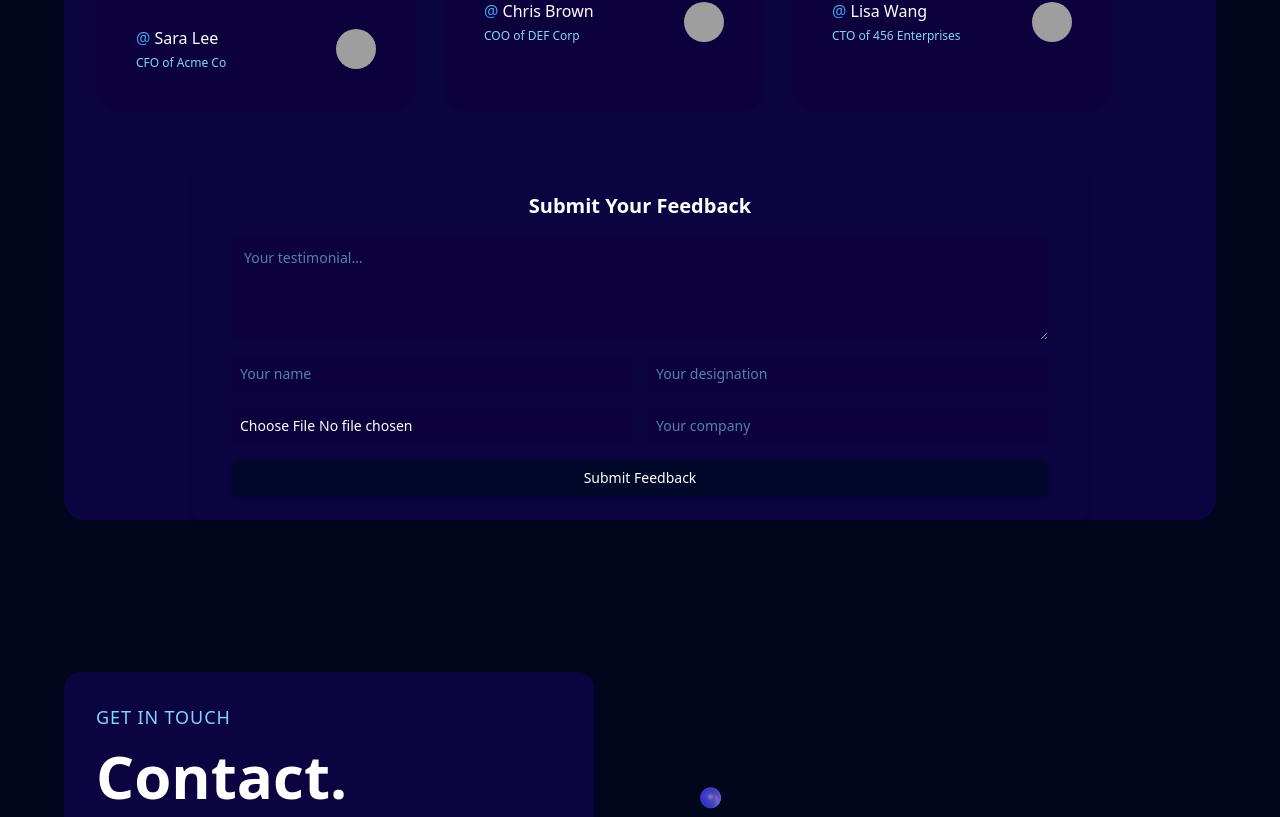
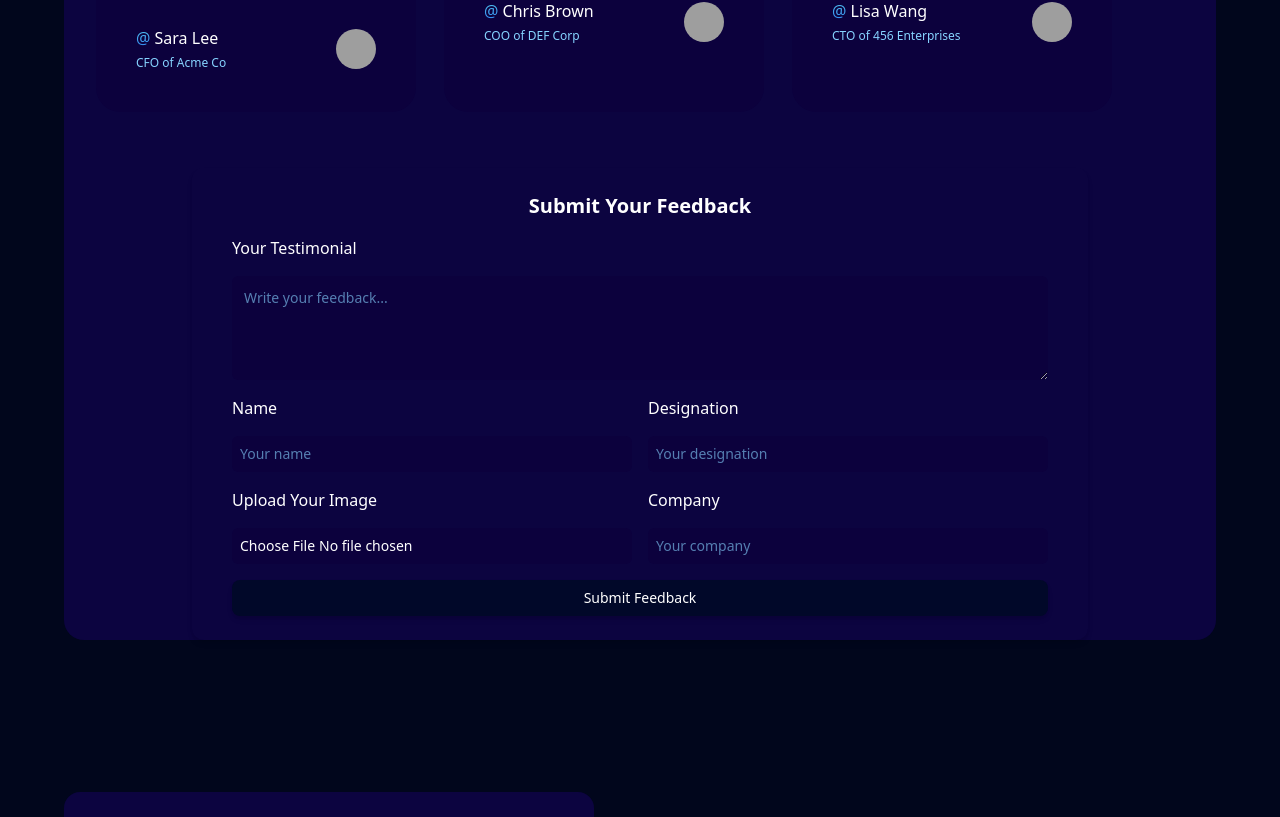
Before and after one commit to atish0117/NewPortfolio, a React (Vite) app: page / in a window 1280 px wide. Shown: the part 4911-5728 px from the top of the page. Built offline with nearby package versions, Linux system fonts and the light colour scheme; grey boxes are pictures that could not be loaded.

Commit message:
update feedback form with label

```diff
--- a/src/Components/FeedbackForm.jsx
+++ b/src/Components/FeedbackForm.jsx
@@ -18,16 +18,19 @@ const FeedbackForm = () => {
   const [errors, setErrors] = useState({});
   const [loading, setLoading] = useState(false);
 
+  // handle input change
   const handleChange = (e) => {
     setForm({ ...form, [e.target.name]: e.target.value });
     setErrors({ ...errors, [e.target.name]: "" });
   };
 
+  // handle image change
   const handleImageChange = (e) => {
     setImageFile(e.target.files[0]);
     setErrors({ ...errors, imageFile: "" });
   };
 
+  // validation
   const validateForm = () => {
     const newErrors = {};
     if (!form.testimonial) newErrors.testimonial = "Testimonial is required";
@@ -40,11 +43,12 @@ const FeedbackForm = () => {
     return Object.keys(newErrors).length === 0;
   };
 
+  // handle form submit
   const handleSubmit = async (e) => {
     e.preventDefault();
 
     if (!validateForm()) {
-      toast.error("Please fill all fields.");
+      toast.error("Please fill all required fields.");
       return;
     }
 
@@ -52,9 +56,11 @@ const FeedbackForm = () => {
       setLoading(true);
       toast.loading("Uploading feedback...", { id: "submitToast" });
 
+      // upload image to Appwrite Storage
       const file = await storage.createFile(BUCKET_ID, ID.unique(), imageFile);
       const imageUrl = storage.getFileView(BUCKET_ID, file.$id);
-        console.log("image", imageUrl);
+
+      // store feedback in database
       await databases.createDocument(
         DATABASE_ID,
         Feedback_COLLECTION_ID,
@@ -69,7 +75,7 @@ const FeedbackForm = () => {
       );
 
       toast.success("Feedback submitted successfully!", { id: "submitToast" });
-      setForm({ testimonial: "", name: "", designation: "", company: "", image:"" });
+      setForm({ testimonial: "", name: "", designation: "", company: "" });
       setImageFile(null);
       setErrors({});
     } catch (error) {
@@ -83,32 +89,45 @@ const FeedbackForm = () => {
   return (
     <form
       onSubmit={handleSubmit}
-  className=" p-6 rounded-xl shadow-md flex flex-col gap-4 w-full max-w-4xl mx-auto md:px-10 sm:px-6 px-4"
+      className="p-6 rounded-xl shadow-md flex flex-col gap-4 w-full max-w-4xl mx-auto md:px-10 sm:px-6 px-4"
+      aria-labelledby="feedback-form-title"
     >
-  <h2 className="text-xl font-semibold text-white text-center">
+      <h2
+        id="feedback-form-title"
+        className="text-xl font-semibold text-white text-center"
+      >
         Submit Your Feedback
       </h2>
 
-  {/* Testimonial Textarea */}
+      {/* Testimonial */}
+      <label htmlFor="testimonial" className="text-white font-medium">
+        Your Testimonial
+      </label>
       <textarea
+        id="testimonial"
         name="testimonial"
-    placeholder="Your testimonial..."
+        placeholder="Write your feedback..."
         className={`bg-black-200 p-3 rounded-md text-sm text-white placeholder:text-secondary placeholder:opacity-60 ${
           errors.testimonial ? "border border-red-500" : ""
         }`}
         rows={4}
         value={form.testimonial}
         onChange={handleChange}
+        aria-invalid={!!errors.testimonial}
       />
       {errors.testimonial && (
         <p className="text-red-400 text-sm">{errors.testimonial}</p>
       )}
 
-  {/* Input Fields Section */}
+      {/* Name, Designation, Company, Image */}
       <div className="flex flex-col md:flex-row w-full justify-between gap-4">
-    {/* Left Section: Name & Image Upload */}
+        {/* Left Section */}
         <div className="flex flex-col gap-4 w-full">
+          <label htmlFor="name" className="text-white font-medium">
+            Name
+          </label>
           <input
+            id="name"
             name="name"
             type="text"
             placeholder="Your name"
@@ -117,25 +136,35 @@ const FeedbackForm = () => {
             }`}
             value={form.name}
             onChange={handleChange}
+            aria-invalid={!!errors.name}
           />
           {errors.name && <p className="text-red-400 text-sm">{errors.name}</p>}
 
+          <label htmlFor="image" className="text-white font-medium">
+            Upload Your Image
+          </label>
           <input
+            id="image"
             type="file"
             accept="image/*"
             onChange={handleImageChange}
             className={`bg-black-200 p-2 rounded-md text-sm text-white placeholder:text-secondary placeholder:opacity-60 ${
               errors.imageFile ? "border border-red-500" : ""
             }`}
+            aria-invalid={!!errors.imageFile}
           />
           {errors.imageFile && (
             <p className="text-red-400 text-sm">{errors.imageFile}</p>
           )}
         </div>
 
-    {/* Right Section: Designation & Company */}
+        {/* Right Section */}
         <div className="flex flex-col gap-4 w-full">
+          <label htmlFor="designation" className="text-white font-medium">
+            Designation
+          </label>
           <input
+            id="designation"
             name="designation"
             type="text"
             placeholder="Your designation"
@@ -144,12 +173,17 @@ const FeedbackForm = () => {
             }`}
             value={form.designation}
             onChange={handleChange}
+            aria-invalid={!!errors.designation}
           />
           {errors.designation && (
             <p className="text-red-400 text-sm">{errors.designation}</p>
           )}
 
+          <label htmlFor="company" className="text-white font-medium">
+            Company
+          </label>
           <input
+            id="company"
             name="company"
             type="text"
             placeholder="Your company"
@@ -158,6 +192,7 @@ const FeedbackForm = () => {
             }`}
             value={form.company}
             onChange={handleChange}
+            aria-invalid={!!errors.company}
           />
           {errors.company && (
             <p className="text-red-400 text-sm">{errors.company}</p>
@@ -175,8 +210,9 @@ const FeedbackForm = () => {
           font-medium text-white text-sm
           transition-all duration-200
           ${loading ? "bg-gray-500 cursor-not-allowed" : "bg-tertiary active:scale-95"}
-    shadow-md hover:shadow-lg
+          shadow-md hover:shadow-lg focus:outline-none focus:ring-2 focus:ring-tertiary
         `}
+        aria-label="Submit your feedback"
       >
         {loading ? (
           <div className="h-5 w-5 border-2 border-black-100 border-t-transparent rounded-full animate-spin"></div>
@@ -184,10 +220,7 @@ const FeedbackForm = () => {
           "Submit Feedback"
         )}
       </button>
-
-
     </form>
-
   );
 };
 
```
Lines whose indentation alone changed are shown as unchanged.
